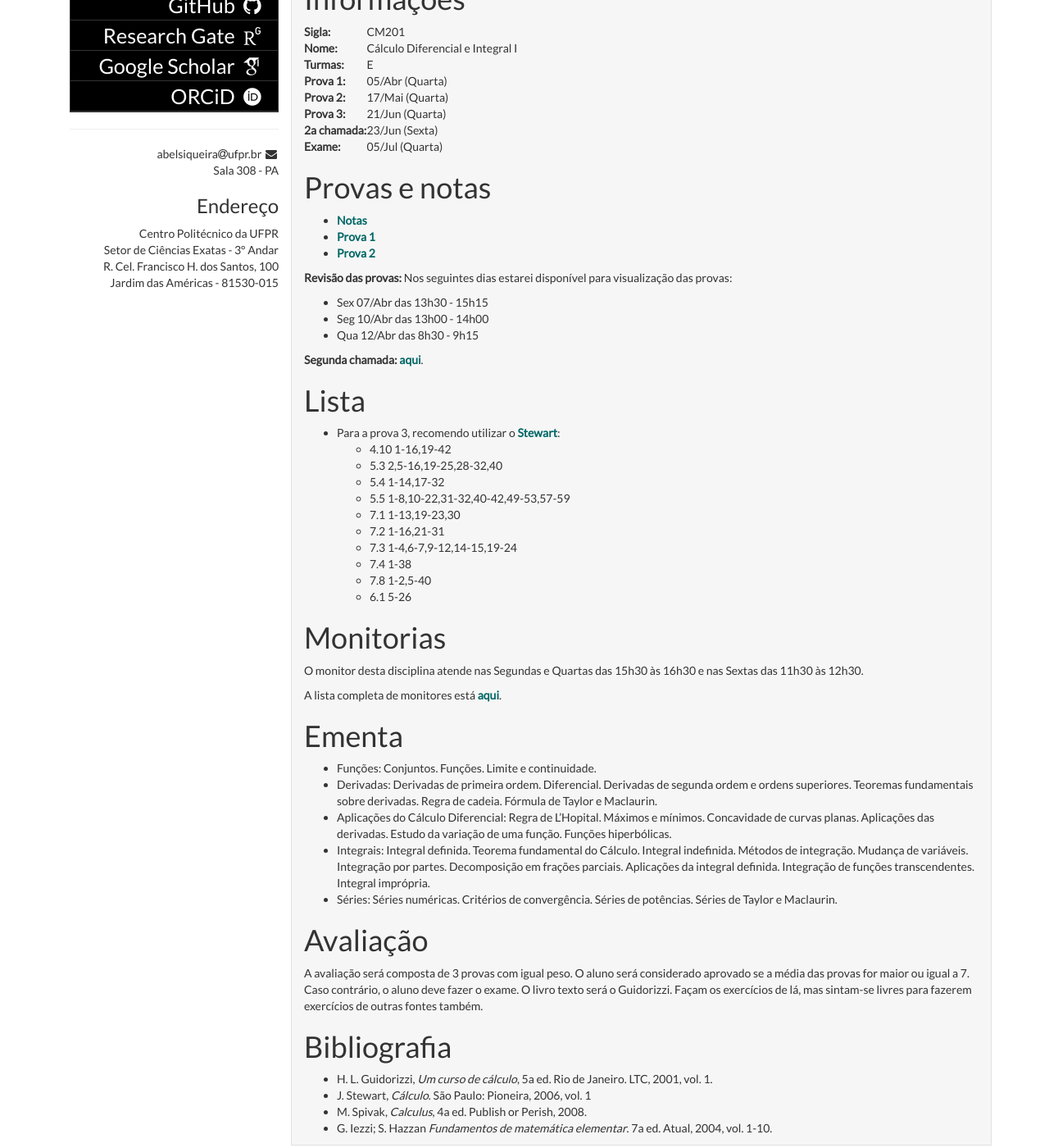
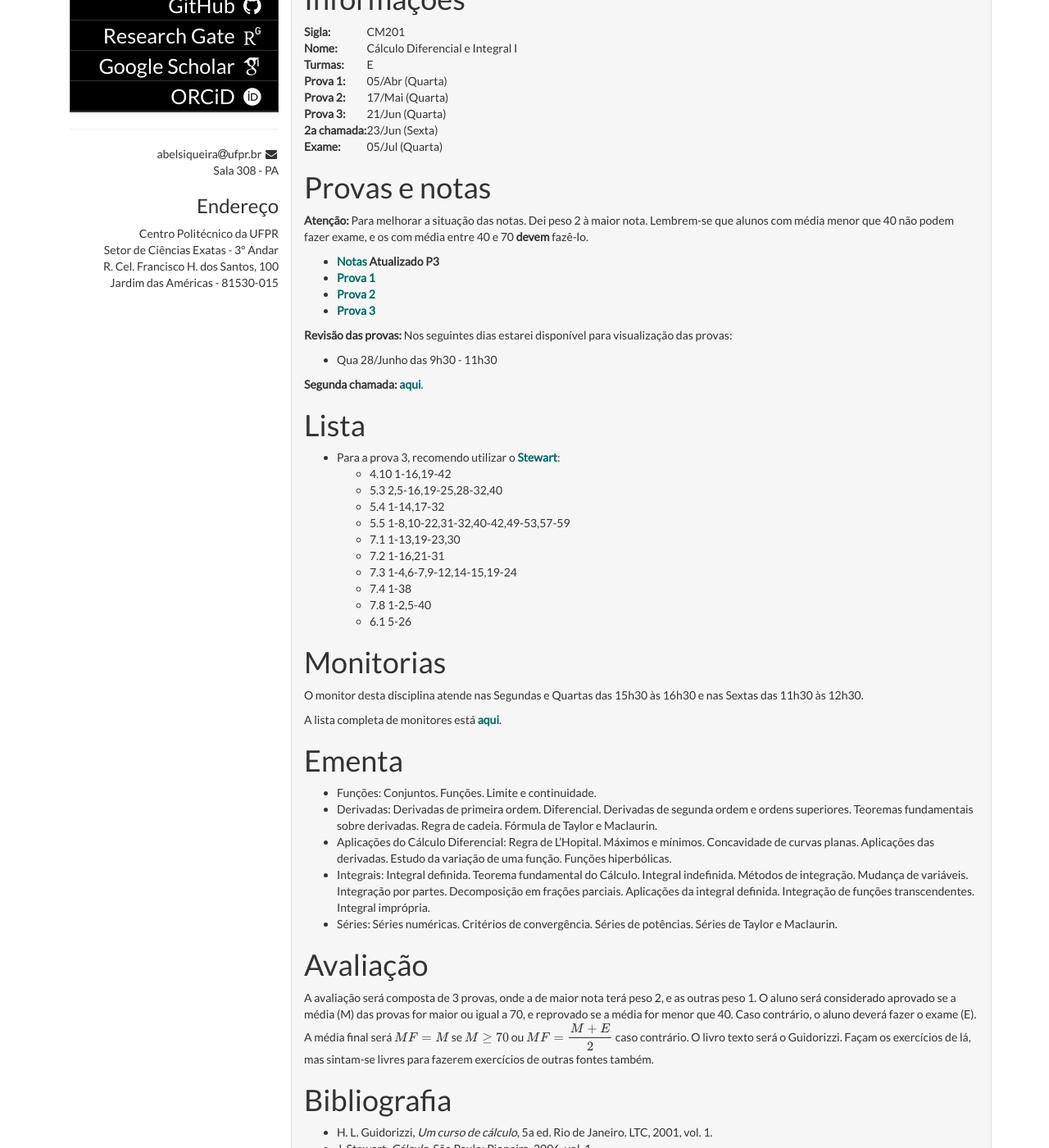
Before and after one commit to abelsiqueira/abelsiqueira.github.io-old, a Jekyll site: the page built from disciplinas/cm201-2017s1.md, in a window 1280 px wide and 1400 px high, scrolled down 308 px. Shown: the whole window at 82% size. Built offline with Jekyll 4.4.1, drawn with Linux system fonts in a browser that asks for light colours; some web fonts are replaced; formulas are drawn with MathJax 3.

Commit message:
Notas e prova 3

```diff
--- a/disciplinas/cm201-2017s1.md
+++ b/disciplinas/cm201-2017s1.md
@@ -21,16 +21,19 @@ tag:        2017s1
 
 # Provas e notas
 
-- [Notas]({{ site.baseurl }}/disciplinas/cm201/notas-2017s1.pdf)
+**Atenção:** Para melhorar a situação das notas. Dei peso 2 à maior nota.
+Lembrem-se que alunos com média menor que 40 não podem fazer exame, e os com
+média entre 40 e 70 **devem** fazê-lo.
+
+- [Notas]({{ site.baseurl }}/disciplinas/cm201/notas-2017s1.pdf) **Atualizado P3**
 - [Prova 1]({{ site.baseurl }}/disciplinas/cm201/prova1-2017s1.pdf)
 - [Prova 2]({{ site.baseurl }}/disciplinas/cm201/prova2-2017s1.pdf)
+- [Prova 3]({{ site.baseurl }}/disciplinas/cm201/prova3-2017s1.pdf)
 
 **Revisão das provas:** Nos seguintes dias estarei disponível para visualização
 das provas:
 
-- Sex 07/Abr das 13h30 - 15h15
-- Seg 10/Abr das 13h00 - 14h00
-- Qua 12/Abr das 8h30 - 9h15
+- Qua 28/Junho das 9h30 - 11h30
 
 **Segunda chamada:** [aqui](http://www.mat.ufpr.br/departamento/documentos.html).
 
@@ -74,9 +77,11 @@ A lista completa de monitores está
 
 # Avaliação
 
-A avaliação será composta de 3 provas com igual peso. O aluno será considerado
-aprovado se a média das provas for maior ou igual a 7. Caso contrário, o aluno
-deve fazer o exame.
+A avaliação será composta de 3 provas, onde a de maior nota terá peso 2, e as outras peso 1.
+O aluno será considerado aprovado se a média (M) das provas for maior ou igual a 70, e reprovado
+se a média for menor que 40.
+Caso contrário, o aluno deverá fazer o exame (E). A média final será $$MF = M$$ se $$M \geq 70$$ ou
+$$MF = \dfrac{M+E}{2}$$ caso contrário.
 O livro texto será o Guidorizzi. Façam os exercícios de lá, mas sintam-se livres
 para fazerem exercícios de outras fontes também.
 
```
Also changed, not shown: 2 other files.
